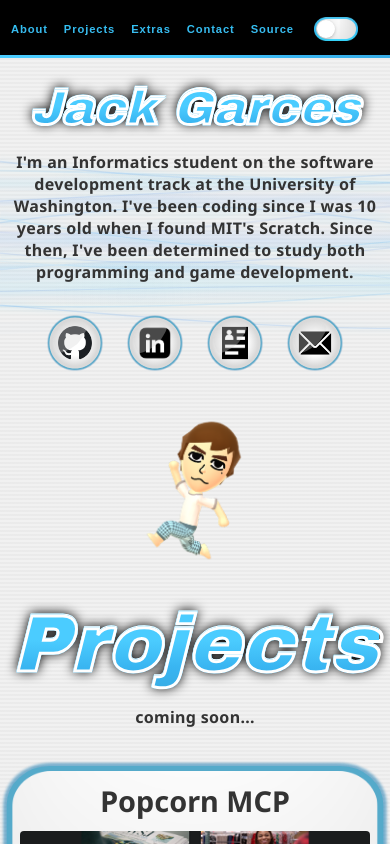
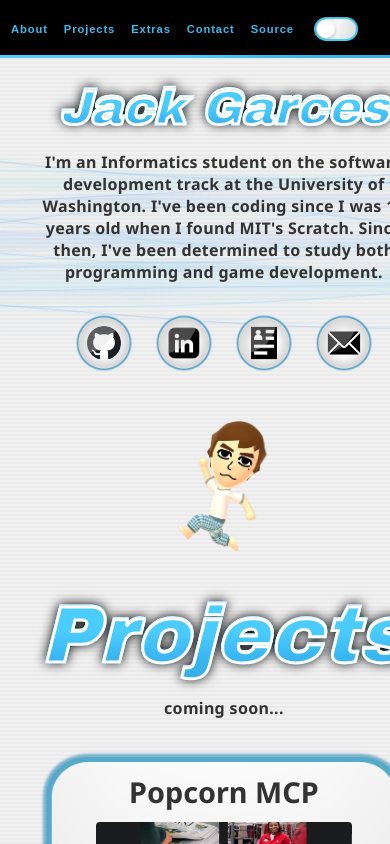
Before and after one commit to jackroangarces/personalwebsite, a SvelteKit app in the folder frontend/: page / in a window 390 px wide. Built offline with nearby package versions, Linux system fonts and the light colour scheme.

Commit message:
fixes for mobile

```diff
--- a/frontend/src/app.css
+++ b/frontend/src/app.css
@@ -7,6 +7,7 @@
     height: 100%;
     overflow-x: hidden;
     overflow-y: scroll;
+    overscroll-behavior: none;
     -ms-overflow-style: none;
     scrollbar-width: none;
     background:
@@ -536,6 +537,27 @@
   }
 
   @media (max-width: 768px) {
+    .hero {
+      padding-left: 2.5rem;
+      padding-right: 2.5rem;
+    }
+
+    .project-card-content {
+      padding-left: 1.5rem;
+      padding-right: 1.5rem;
+    }
+
+    .project-card .project-card-body {
+      padding-left: 0.5rem;
+      padding-right: 0.5rem;
+    }
+
+    .project-card-image-wrap {
+      width: 80%;
+      margin-left: auto;
+      margin-right: auto;
+    }
+
     .project-cards {
       grid-template-columns: repeat(2, 1fr);
     }
--- a/frontend/src/lib/components/Turbine.svelte
+++ b/frontend/src/lib/components/Turbine.svelte
@@ -10,7 +10,6 @@
     baseSpeed?: number;
     maxSpeed?: number;
     proximityRadius?: number;
-    /** Scale factor for size (1 = full, 0.5 = half) */
     scale?: number;
   }
 
@@ -98,4 +97,10 @@
     height: auto;
     pointer-events: none;
   }
+
+  @media (max-width: 768px) {
+    .turbine-spinner {
+      top: -79px;
+    }
+  }
 </style>
```
